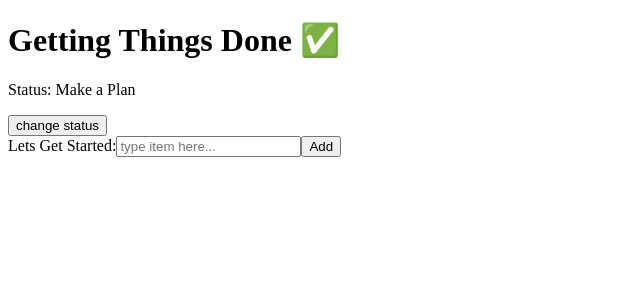
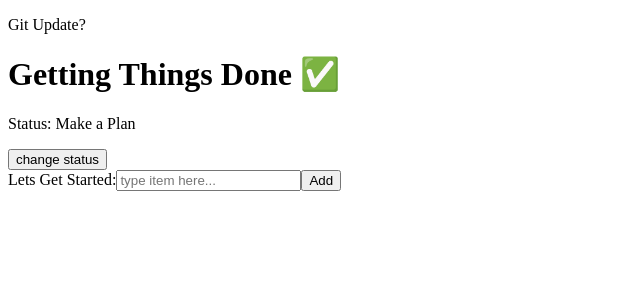
Before and after one commit to ElleDavis/React_todoList, a React (Create React App) app: page / in a window 1280 px wide. Shown: the top 300 px of the page, without its empty margins (0-640 px from the left). Built offline with nearby package versions, Linux system fonts and the light colour scheme.

Commit message:
git test

```diff
--- a/src/statusUpdate.js
+++ b/src/statusUpdate.js
@@ -16,6 +16,7 @@ class StatusUpdate extends React.Component{
         console.log('will this work');
         return(
             <div>
+                <p>Git Update?</p>
                 <h1> Getting Things Done ✅</h1>
                 <p>Status: {this.state.status} </p>
                 <button onClick={this.updateStatus}> change status</button>
```
